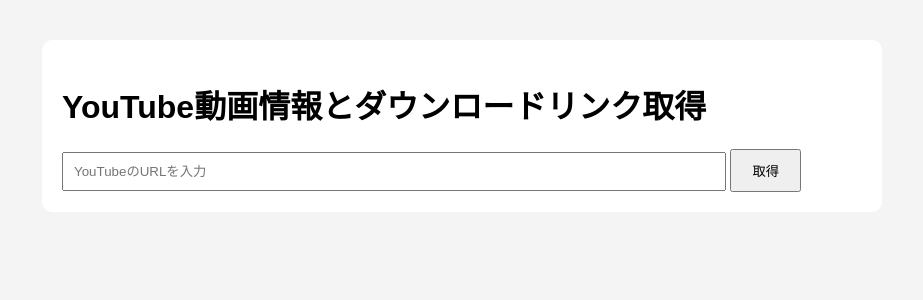
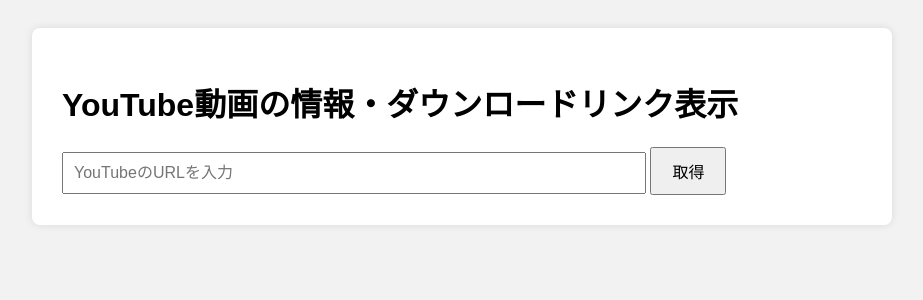
Before and after one commit to Yuki-1018/Pytube_Flask, a Flask app: page / in a window 1280 px wide. Shown: the top 300 px of the page, without its empty margins (178-1101 px from the left). Run offline with Flask 3, Linux system fonts and the light colour scheme.

Commit message:
Update index.html

```diff
--- a/template/index.html
+++ b/template/index.html
@@ -2,20 +2,53 @@
 <html lang="ja">
 <head>
     <meta charset="UTF-8">
-    <title>YouTube ダウンローダー</title>
+    <title>YouTube ダウンロードリンク取得</title>
     <style>
-        body { font-family: sans-serif; margin: 40px; background: #f4f4f4; }
-        .container { max-width: 800px; margin: auto; background: white; padding: 20px; border-radius: 10px; }
-        input[type=text] { width: 80%; padding: 10px; }
-        button { padding: 10px 20px; }
-        .video { margin-top: 20px; }
-        .error { color: red; }
-        ul { list-style: none; padding: 0; }
+        body {
+            font-family: Arial, sans-serif;
+            background: #f2f2f2;
+            padding: 20px;
+        }
+        .container {
+            max-width: 800px;
+            background: white;
+            margin: auto;
+            padding: 30px;
+            border-radius: 8px;
+            box-shadow: 0 0 8px rgba(0,0,0,0.1);
+        }
+        input[type="text"] {
+            width: 70%;
+            padding: 10px;
+            font-size: 16px;
+        }
+        button {
+            padding: 10px 20px;
+            font-size: 16px;
+        }
+        img {
+            max-width: 100%;
+            height: auto;
+        }
+        h2, h3 {
+            margin-top: 1.5em;
+        }
+        ul {
+            list-style: none;
+            padding-left: 0;
+        }
+        li {
+            margin-bottom: 5px;
+        }
+        .error {
+            color: red;
+            margin-top: 1em;
+        }
     </style>
 </head>
 <body>
 <div class="container">
-    <h1>YouTube動画情報とダウンロードリンク取得</h1>
+    <h1>YouTube動画の情報・ダウンロードリンク表示</h1>
     <form method="POST">
         <input type="text" name="url" placeholder="YouTubeのURLを入力" required>
         <button type="submit">取得</button>
@@ -26,25 +59,30 @@
     {% endif %}
 
     {% if video_info %}
-        <div class="video">
         <h2>{{ video_info.title }}</h2>
-            <img src="{{ video_info.thumbnail_url }}" width="480">
-            <p>アップロード日: {{ video_info.publish_date }}</p>
+        <p>公開日: {{ video_info.publish_date }}</p>
+        <img src="{{ video_info.thumbnail_url }}" alt="サムネイル">
 
-            <h3>📽️ MP4動画リンク（画質別）:</h3>
+        <h3>📽️ 映像リンク（video/mp4, 音声なし）</h3>
         <ul>
             {% for stream in video_info.video_streams %}
-                    <li>{{ stream.resolution }} - <a href="{{ stream.url }}" target="_blank">ダウンロード</a></li>
+                <li>
+                    解像度: {{ stream.resolution }} —
+                    <a href="{{ stream.url }}" target="_blank">ダウンロード</a>
+                </li>
             {% endfor %}
         </ul>
 
-            <h3>🎵 音声リンク（MP3相当）:</h3>
+        <h3>🎵 音声リンク（MP3相当）</h3>
         <ul>
             {% for stream in video_info.audio_streams %}
-                    <li>{{ stream.abr }} - <a href="{{ stream.url }}" target="_blank">ダウンロード</a>（{{ stream.mime_type }}）</li>
+                <li>
+                    ビットレート: {{ stream.abr }} —
+                    <a href="{{ stream.url }}" target="_blank">ダウンロード</a>
+                    （{{ stream.mime_type }}）
+                </li>
             {% endfor %}
         </ul>
-        </div>
     {% endif %}
 </div>
 </body>
```
Lines whose indentation alone changed are shown as unchanged.
